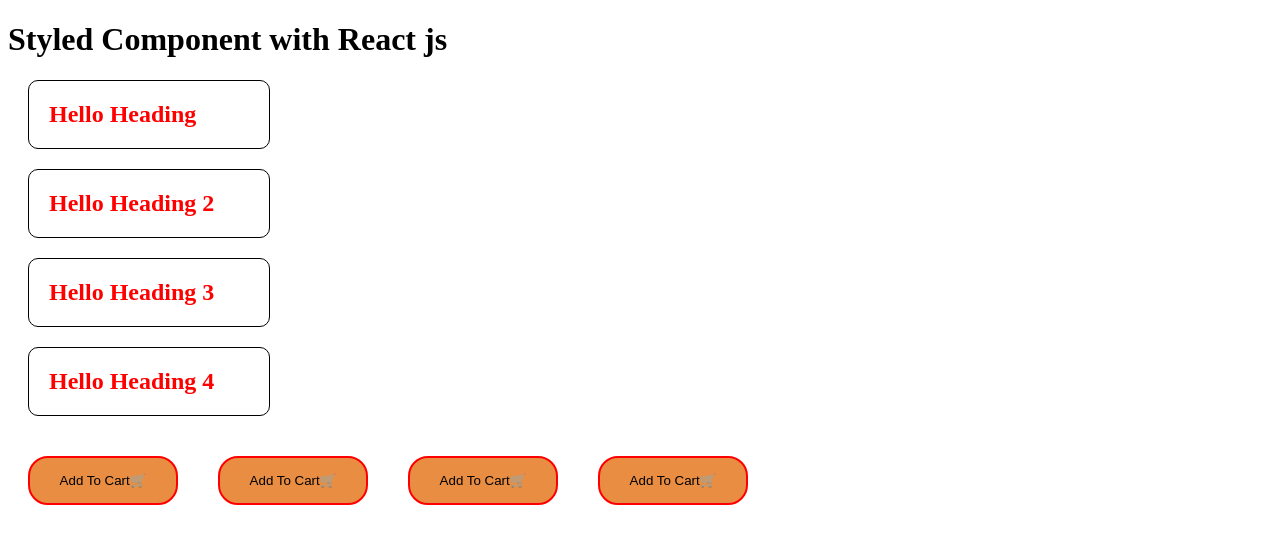
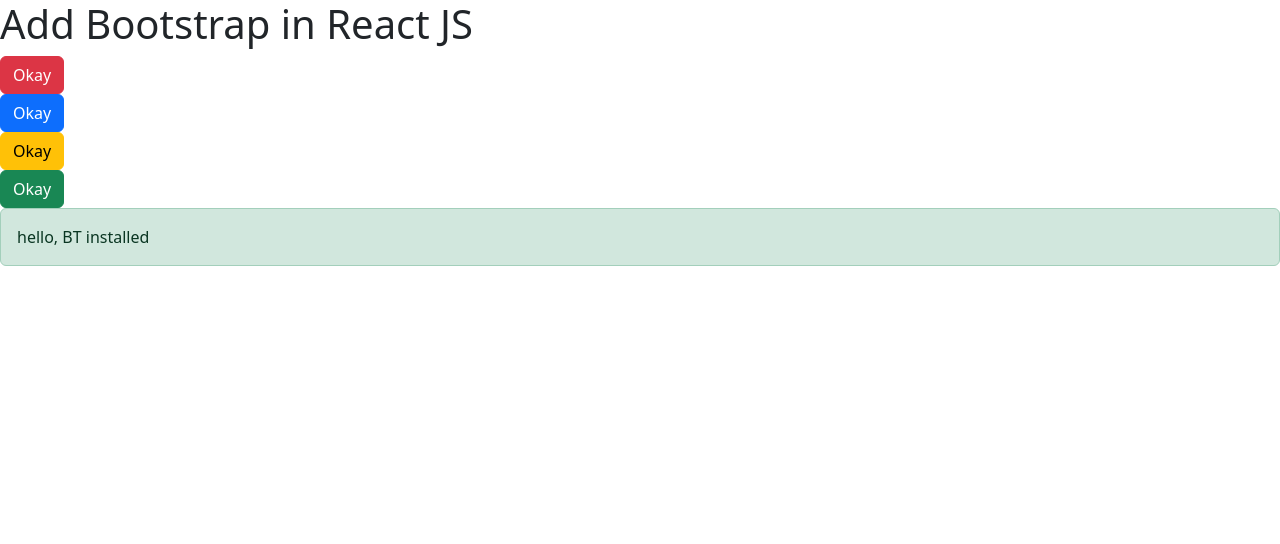
Before and after one commit to aggarwal123anshika/React-tutorial, a React (Vite) app in the folder react-blog/: page / in a window 1280 px wide. Shown: the top 544 px of the page. Built offline with nearby package versions, Linux system fonts and the light colour scheme.

Commit message:
add bootstrap with react js

```diff
--- a/react-blog/package.json
+++ b/react-blog/package.json
@@ -10,7 +10,9 @@
     "preview": "vite preview"
   },
   "dependencies": {
+    "bootstrap": "^5.3.8",
     "react": "^19.0.0-rc.1",
+    "react-bootstrap": "^2.10.10",
     "react-dom": "^19.0.0-rc.1",
     "styled-components": "^6.6.0"
   },
--- a/react-blog/src/App.jsx
+++ b/react-blog/src/App.jsx
@@ -701,48 +701,66 @@
 // }
 // export default App;
 
-import styled from "styled-components"
-function App() {
-//   const Heading = styled.h2`
-//   color : red;
-//   border : 1px solid black;
-//   border-radius : 10px;
-//   width : 200px;
-//   margin : 20px;
-//   padding : 20px;
-//   display : flex;
+// import styled from "styled-components";
+// import {Button} from 'react-bootstrap';
+// function App() {
+// //   const Heading = styled.h2`
+// //   color : red;
+// //   border : 1px solid black;
+// //   border-radius : 10px;
+// //   width : 200px;
+// //   margin : 20px;
+// //   padding : 20px;
+// //   display : flex;
+// //  `
+//  const Heading = styled.h2({
+//   color : 'red',
+//   border : '1px solid black',
+//   borderRadius : '10px',
+//   width : '200px',
+//   margin : '20px',
+//   padding : '20px'
+//  })
+//  const Button = styled.button`
+//  color : black;
+//  border : 2px solid red;
+//  border-radius : 20px;
+//  width : 150px;
+//  margin : 20px;
+//  padding : 15px;
+//  background-color : #e88d42
 //  `
- const Heading = styled.h2({
-  color : 'red',
-  border : '1px solid black',
-  borderRadius : '10px',
-  width : '200px',
-  margin : '20px',
-  padding : '20px'
- })
- const Button = styled.button`
- color : black;
- border : 2px solid red;
- border-radius : 20px;
- width : 150px;
- margin : 20px;
- padding : 15px;
- background-color : #e88d42
- `
-  return (
-      <>
-        <h1>Styled Component with React js</h1>
-        <Heading>Hello Heading</Heading>
-        <Heading>Hello Heading 2</Heading>
-        <Heading>Hello Heading 3</Heading>
-        <Heading>Hello Heading 4</Heading>
-        <Button>Add To Cart🛒</Button>
-        <Button>Add To Cart🛒</Button>
-        <Button>Add To Cart🛒</Button>
-        <Button>Add To Cart🛒</Button>
+//   return (
+//       <>
+//         <h1>Styled Component with React js</h1>
+//         <Heading>Hello Heading</Heading>
+//         <Heading>Hello Heading 2</Heading>
+//         <Heading>Hello Heading 3</Heading>
+//         <Heading>Hello Heading 4</Heading>
+//         <Button>Add To Cart🛒</Button>
+//         <Button>Add To Cart🛒</Button>
+//         <Button>Add To Cart🛒</Button>
+//         <Button>Add To Cart🛒</Button>
+//       </>
+//   )
+// }
+// export default App;
 
 
-      </>
+// ADD BOOTSTRAP WITH REACT JS
+import {Button} from 'react-bootstrap';
+import { Alert } from "react-bootstrap";
+function App() {
+
+  return (
+    <>
+      <h1>Add Bootstrap in React JS</h1>
+      <Button onClick={() => alert("bootstrap applied")} variant="danger">Okay</Button><br />
+      <Button variant="primary">Okay</Button><br />
+      <Button variant="warning">Okay</Button><br />
+      <Button variant="success">Okay</Button><br />
+      <Alert variant="success">hello, BT installed</Alert>
+    </>
   )
 }
 export default App;
--- a/react-blog/src/main.jsx
+++ b/react-blog/src/main.jsx
@@ -5,6 +5,7 @@
 // import Counter from './Counter'
 // import Task from './Task';
 import App from './App.jsx'
+import 'bootstrap/dist/css/bootstrap.min.css';
 // import Toogle from './ToggleOrHide'
 
 createRoot(document.getElementById('root')).render(
```
Also changed, not shown: 1 other file (tests, documents, lock files or other folders).
